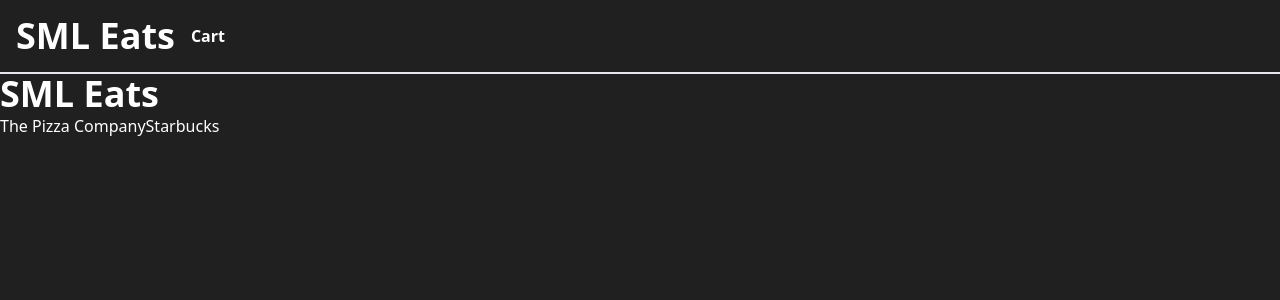
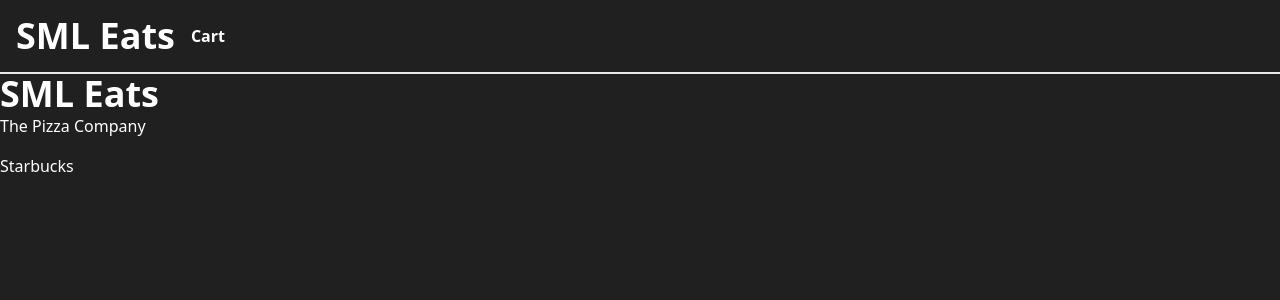
Before and after one commit to shamwela/sml-eats, a Next.js app: page / in a window 1280 px wide. Shown: the top 300 px of the page. Built offline with nearby package versions, Linux system fonts and the light colour scheme.

Commit message:
Improve the home page

```diff
--- a/pages/index.tsx
+++ b/pages/index.tsx
@@ -11,13 +11,15 @@ const Home = ({ restaurants }: { restaurants: Restaurant[] }) => {
         imageUrl='/images/seafood-cocktail.jpeg'
       />
       <h1>SML Eats</h1>
+      <section className='flex flex-col gap-y-4'>
         {restaurants?.map(({ name, slug }) => {
           return (
-          <Link key={slug} href={`/restaurant/${slug}`}>
+            <Link key={slug} href={`/restaurants/${slug}`}>
               <a>{name}</a>
             </Link>
           )
         })}
+      </section>
     </>
   )
 }
```
Lines whose indentation alone changed are shown as unchanged.
